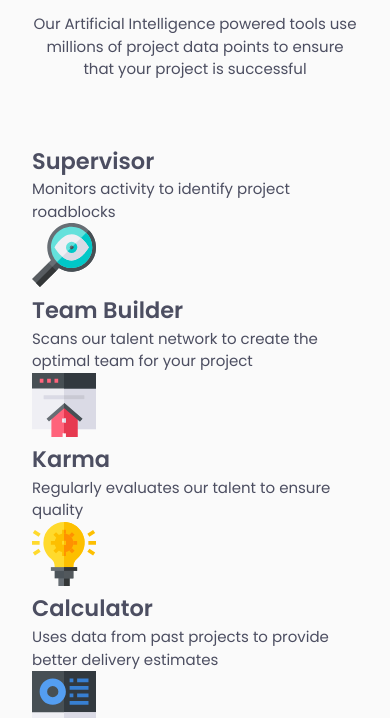
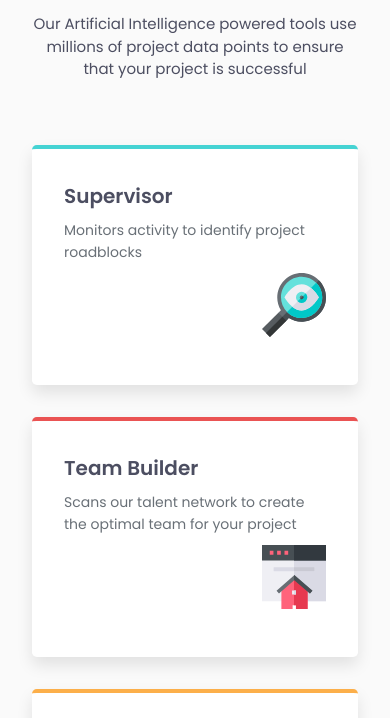
Before and after one commit to mth-ani/four-card-feature-section, a plain HTML site: page index.html in a window 390 px wide. Shown: the part 126-844 px from the top of the page. Drawn offline with Linux system fonts and the light colour scheme.

Commit message:
Style cards for mobile

```diff
--- a/style.css
+++ b/style.css
@@ -44,3 +44,48 @@ header h1 span {
 header p {
     margin-top: 1rem;
 }
+.cards {
+    display: flex;
+    flex-direction: column;
+    gap: 2rem;
+}
+.cards h2 {
+    font-weight: 600;
+    font-size: 1.25rem;
+    margin-bottom: 0.5rem;
+}
+.cards p {
+    font-size: 0.875rem;
+    font-weight: 400;
+    color: var(--clr-grey-400);
+    line-height: 1.6;
+}
+.cards article {
+    background-color: var(--clr-white);
+    border-radius: 0.3rem;
+    padding: 2rem;
+    box-shadow: 0 0.5rem 1rem rgba(0, 0, 0, 0.1);
+    display: flex;
+    flex-direction: column;
+    min-height: 15rem;
+}
+.cards article img {
+    width: 4rem;
+    height: auto;
+    display: block;
+    margin-top: auto;
+    align-self: flex-end;
+    margin-bottom: 1rem;
+}
+.supervisor-card {
+    border-top: 0.25rem solid var(--clr-cyan);
+}
+.team-builder-card {
+    border-top: 0.25rem solid var(--clr-red);
+}
+.karma-card {
+    border-top: 0.25rem solid var(--clr-orange);
+}
+.calculator-card {
+    border-top: 0.25rem solid var(--clr-blue);
+}
```
